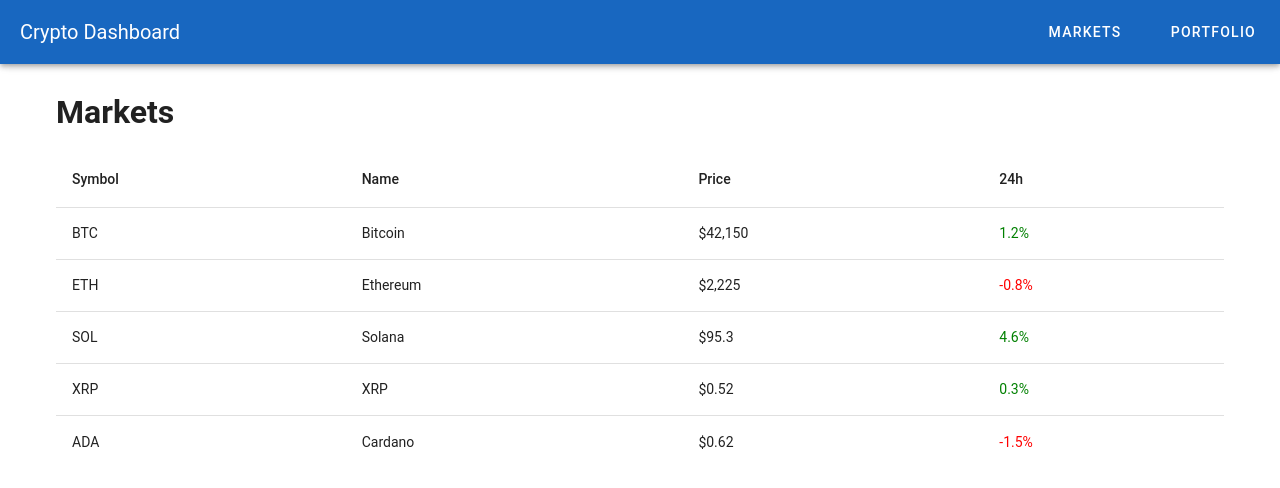
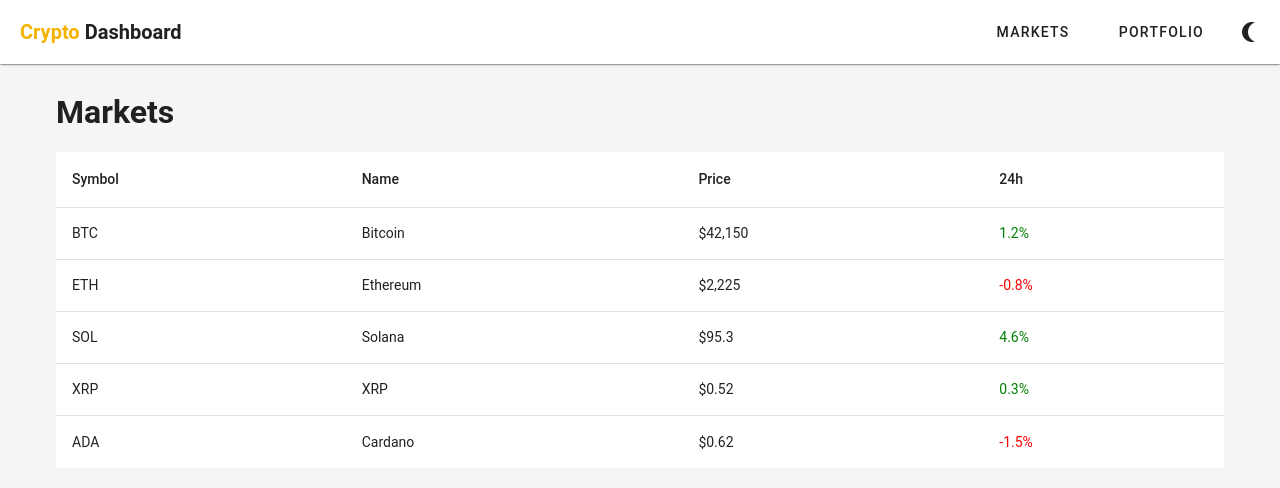
Before and after one commit to Artem-H5/crypto-dashboard, a Vue app: page /markets in a window 1280 px wide. Shown: the top 488 px of the page. Built offline with nearby package versions, Linux system fonts and the light colour scheme.

Commit message:
add dark mode support

```diff
--- a/src/App.vue
+++ b/src/App.vue
@@ -1,11 +1,28 @@
 <script setup lang="ts">
 import { RouterLink, RouterView } from 'vue-router';
+import { useTheme } from 'vuetify';
+
+const theme = useTheme();
+
+const toggleTheme = () => {
+  const current = theme.global.current.value;
+
+  theme.change(current.dark ? 'light' : 'dark');
+  localStorage.setItem('theme', current.dark ? 'light' : 'dark');
+};
+
+const saved = localStorage.getItem('theme');
+if (saved === 'light' || saved === 'dark') {
+  theme.change(saved);
+}
 </script>
 
 <template>
   <v-app>
-    <v-app-bar app color="primary" dark>
-      <v-app-bar-title>Crypto Dashboard</v-app-bar-title>
+    <v-app-bar app elevation="1">
+      <v-app-bar-title class="font-weight-bold">
+        <span class="text-primary">Crypto</span> Dashboard
+      </v-app-bar-title>
 
       <v-spacer />
 
@@ -16,6 +33,16 @@
       <RouterLink to="/portfolio">
         <v-btn variant="text" class="mx-2">Portfolio</v-btn>
       </RouterLink>
+
+      <v-btn variant="text" icon @click="toggleTheme">
+        <v-icon>
+          {{
+            theme.global.name.value === 'light'
+              ? 'mdi-moon-waning-crescent'
+              : 'mdi-white-balance-sunny'
+          }}
+        </v-icon>
+      </v-btn>
     </v-app-bar>
 
     <v-main>
--- a/src/main.ts
+++ b/src/main.ts
@@ -14,6 +14,29 @@
 const vuetify = createVuetify({
   components,
   directives,
+  theme: {
+    defaultTheme: 'light',
+    themes: {
+      light: {
+        dark: false,
+        colors: {
+          background: '#f5f5f5',
+          primary: '#F5B301',
+          surface: '#ffffff',
+          success: '#22c55e',
+          error: '#ef4444',
+        },
+      },
+      dark: {
+        dark: true,
+        colors: {
+          primary: '#F5B301',
+          success: '#22c55e',
+          error: '#ef4444',
+        },
+      },
+    },
+  },
 });
 
 const pinia = createPinia();
```
